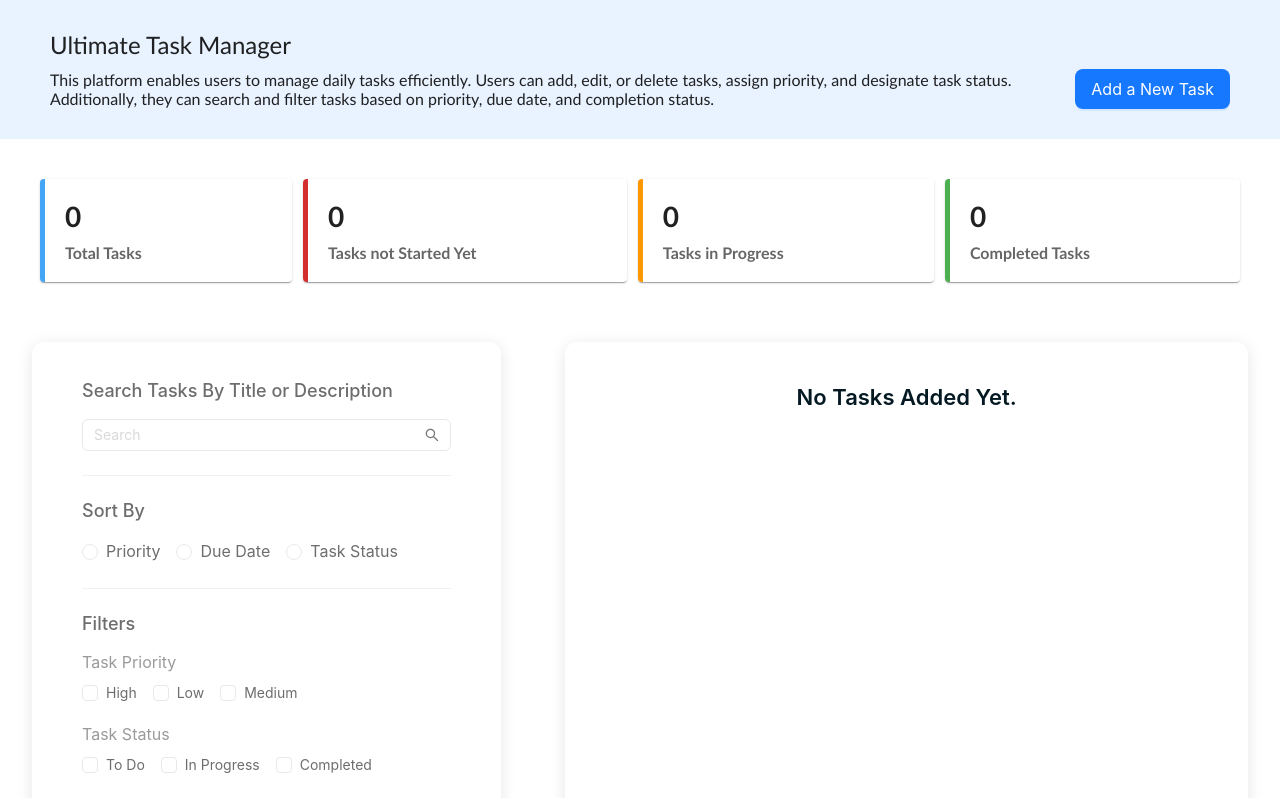
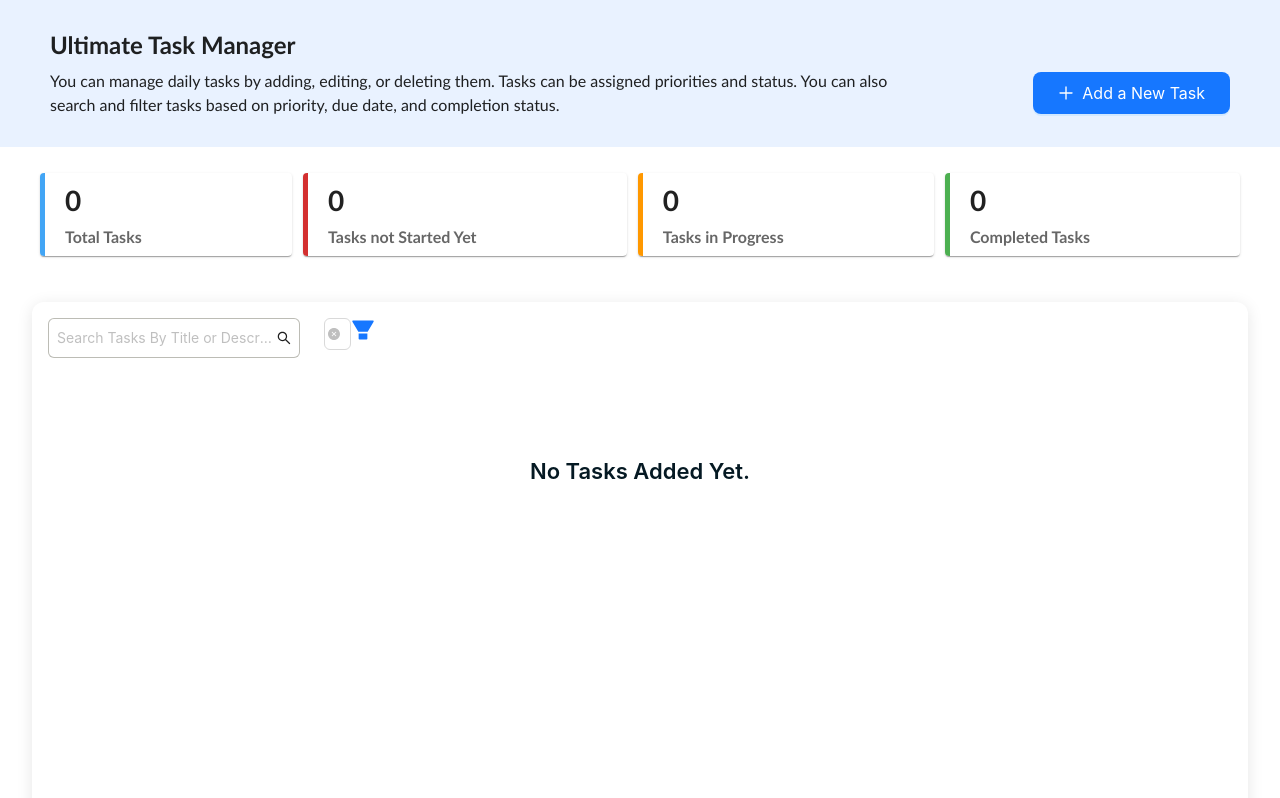
Before and after one commit to manik410/TaskManager, a React (Create React App) app: page / in a window 1280 px wide. Shown: the top 798 px of the page. Built offline with nearby package versions, Linux system fonts and the light colour scheme.

Commit message:
initial commit

```diff
--- a/src/components/AddTask/index.js
+++ b/src/components/AddTask/index.js
@@ -58,7 +58,6 @@ const AddTaskComponent = ({ modalOpen, setModalOpen, status, taskId }) => {
             if (status === "add") {
               dispatch(
                 addTask([
-                  ...tasks,
                   {
                     task_id: uuidv4(),
                     title: title,
@@ -67,6 +66,7 @@ const AddTaskComponent = ({ modalOpen, setModalOpen, status, taskId }) => {
                     priority: priority,
                     status: "To Do",
                   },
+                  ...tasks,
                 ])
               );
             } else {
--- a/src/components/TaskList/TaskList.scss
+++ b/src/components/TaskList/TaskList.scss
@@ -3,21 +3,29 @@
   padding: 20px 50px;
   background: #e9f2ff;
   & .content {
-    @include FontStyle(24px, 500, rgba(0, 0, 0, 0.87));
+    @include FontStyle(24px, 700, rgba(0, 0, 0, 0.87));
     margin: 10px 0px;
   }
-  & .sub_content {
-    @include FontStyle(16px, normal, rgba(0, 0, 0, 0.87));
+  & .sub_content_div {
     display: flex;
     align-items: center;
     justify-content: space-between;
     margin-bottom: 10px;
+    & .sub_content {
+      @include FontStyle(16px, normal, rgba(0, 0, 0, 0.87));
+      width: 75%;
+      line-height: 24px;
+    }
+    & .add_button {
+      padding: 10px 24px;
+      height: auto;
+    }
   }
 }
 .summary_data {
   border-radius: 12px;
   padding: 10px;
-  margin: 30px;
+  margin: 16px 30px;
   display: flex;
   align-items: center;
   justify-content: space-between;
@@ -26,7 +34,7 @@
     box-shadow: rgba(0, 0, 0, 0.2) 0px 2px 1px -1px,
       rgba(0, 0, 0, 0.14) 0px 1px 1px 0px, rgba(0, 0, 0, 0.12) 0px 1px 3px 0px;
     border-radius: 4px;
-    padding: 20px 150px 20px 20px;
+    padding: 10px 150px 10px 20px;
     & .heading {
       @include FontStyle(16px, 600, rgba(0, 0, 0, 0.6));
     }
@@ -40,17 +48,19 @@
   }
 }
 .task_container {
-  padding: 20px 50px;
+  padding: 16px;
   margin: 20px;
   border-radius: 12px;
-  min-height: 75vh;
-  max-height: 75vh;
+  min-height: 65vh;
+  max-height: 65vh;
   overflow-y: scroll;
   box-shadow: 0 2.6400001049px 16px 0 #0000001a;
-  .disabled_class {
-    user-select: none;
-    pointer-events: none;
-    opacity: 0.6;
+  & .task_actions_header {
+    display: flex;
+    align-items: center;
+    justify-content: space-between;
+    align-items: center;
+    margin-bottom: 20px;
   }
   & .filters_div {
     & .content {
@@ -78,11 +88,6 @@
       }
     }
   }
-  & .search_div {
-    & .content {
-      @include FontStyle(18px, 500, rgb(14, 13, 13));
-    }
-  }
   & .sort_div {
     & .content {
       @include FontStyle(18px, 500, rgb(14, 13, 13));
@@ -95,6 +100,7 @@
   & .no_content {
     @include FontStyle(22px, 600, #051923);
     text-align: center;
+    margin: 100px 0px;
   }
   & .action_content {
     display: flex;
@@ -102,19 +108,20 @@
   }
   & .task_body {
     border-radius: 8px;
-    background: #f4f5f7;
+    background: #f1f7fe;
     padding: 10px 20px;
     margin: 12px 0px;
     display: flex;
     justify-content: space-between;
     align-items: center;
     & .task_details {
-      width: 70%;
+      width: 95%;
       & .content {
         @include FontStyle(18px, 600, rgb(14, 13, 13));
         padding: 6px 0px;
         display: flex;
         align-items: center;
+        text-transform: capitalize;
         & .tags {
           text-transform: capitalize;
           margin-left: 14px;
@@ -123,13 +130,14 @@
       & .content_des {
         @include FontStyle(14px, 400, rgba(88, 88, 89, 1));
         padding: 6px 0px;
+        width: 90%;
       }
     }
     & .task_actions {
       display: flex;
       align-items: center;
       justify-content: space-between;
-      width: 30%;
+      width: 20%;
       & .icon {
         margin-left: 14px;
         font-size: 18px;
--- a/src/components/TaskList/index.js
+++ b/src/components/TaskList/index.js
@@ -18,6 +18,8 @@ import {
 import {
   DeleteOutlined,
   EditOutlined,
+  FilterFilled,
+  PlusOutlined,
   SearchOutlined,
 } from "@ant-design/icons";
 
@@ -26,7 +28,7 @@ import AddTaskComponent from "../AddTask";
 
 //helper functions imports
 import { addTask } from "../../redux/slice/addTaskSlice";
-import { Priority_Options, Task_Status } from "../../helpers/constants";
+import { Sort_Options, Task_Status } from "../../helpers/constants";
 
 //css imports
 import "./TaskList.scss";
@@ -198,19 +200,20 @@ const TaskList = () => {
     <div>
       <div className="header">
         <div className="content">Ultimate Task Manager</div>
-        <div className="sub_content">
-          <div>
-            This platform enables users to manage daily tasks efficiently. Users
-            can add, edit, or delete tasks, assign priority, and designate task
-            status. Additionally, they can search and filter tasks based on
-            priority, due date, and completion status.
+        <div className="sub_content_div">
+          <div className="sub_content">
+            You can manage daily tasks by adding, editing, or deleting them.
+            Tasks can be assigned priorities and status. You can also search and
+            filter tasks based on priority, due date, and completion status.
           </div>
           <Button
+            className="add_button"
             type="primary"
             color="#fff"
             size="large"
             onClick={() => setModalOpen(true)}
           >
+            <PlusOutlined />
             Add a New Task
           </Button>
         </div>
@@ -243,7 +246,7 @@ const TaskList = () => {
         </div>
       </div>
       <Row gutter={24} style={{ margin: "0px" }}>
-        <Col className="gutter-row" span={10}>
+        {/* <Col className="gutter-row" span={10}>
           <div className="task_container">
             <div
               className={`search_div ${!tasks?.length ? "disabled_class" : ""}`}
@@ -344,9 +347,43 @@ const TaskList = () => {
               </div>
             </div>
           </div>
-        </Col>
-        <Col className="gutter-row" span={14}>
+        </Col> */}
+        <Col className="gutter-row" span={24}>
           <div className="task_container">
+            <div className="task_actions_header">
+              <Row gutter={24}>
+                <Col className="gutter-row" span={18}>
+                  <Input
+                    value={searchQuery}
+                    placeholder="Search Tasks By Title or Description"
+                    onChange={(e) => searchTask(e)}
+                    suffix={<SearchOutlined style={{ cursor: "pointer" }} />}
+                    style={{
+                      width: "100%",
+                      padding: "8px",
+                      border: "1px solid rgba(179,179,171, 0.87)",
+                    }}
+                  />
+                </Col>
+                <Col className="gutter-row" span={6}>
+                  <Select
+                    style={{ width: "40%" }}
+                    placeholder="Sort By"
+                    options={Sort_Options}
+                    value={sortValue || ""}
+                    allowClear
+                    onChange={(e) => setSortValue(e)}
+                  />
+                  <FilterFilled
+                    style={{
+                      fontSize: "24px",
+                      cursor: "pointer",
+                      color: "#1677ff",
+                    }}
+                  />
+                </Col>
+              </Row>
+            </div>
             {data?.length > 0 ? (
               <div>
                 {data?.map((task) => {
@@ -365,7 +402,7 @@ const TaskList = () => {
                             }
                             className="tags"
                           >
-                            {task?.priority}
+                            {`${task?.priority} Priority`}
                           </Tag>
                         </div>
                         <div className="content_des">{task?.description}</div>
@@ -373,7 +410,7 @@ const TaskList = () => {
                       <div className="task_actions">
                         <Select
                           placeholder="Change Status"
-                          style={{ width: "100%" }}
+                          style={{ width: "75%" }}
                           options={Task_Status}
                           value={task?.status}
                           allowClear
--- a/src/helpers/constants.js
+++ b/src/helpers/constants.js
@@ -8,3 +8,8 @@ export const Task_Status = [
   { value: "In Progress", label: "In Progress" },
   { value: "Completed", label: "Completed" },
 ];
+export const Sort_Options = [
+  { value: "priority", label: "Priority" },
+  { value: "due_date", label: "Due Date" },
+  { value: "status", label: "Status" },
+];
```
